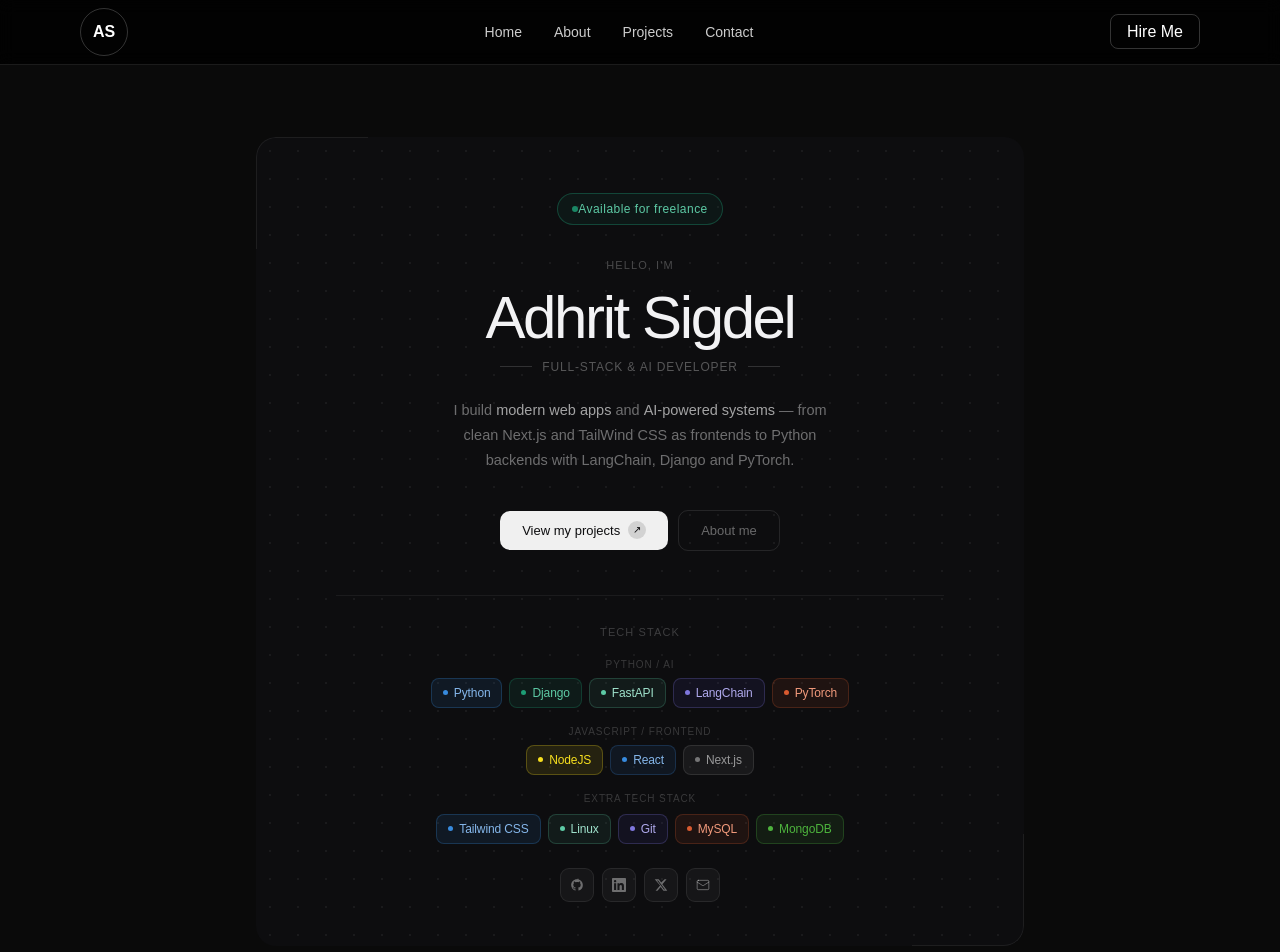
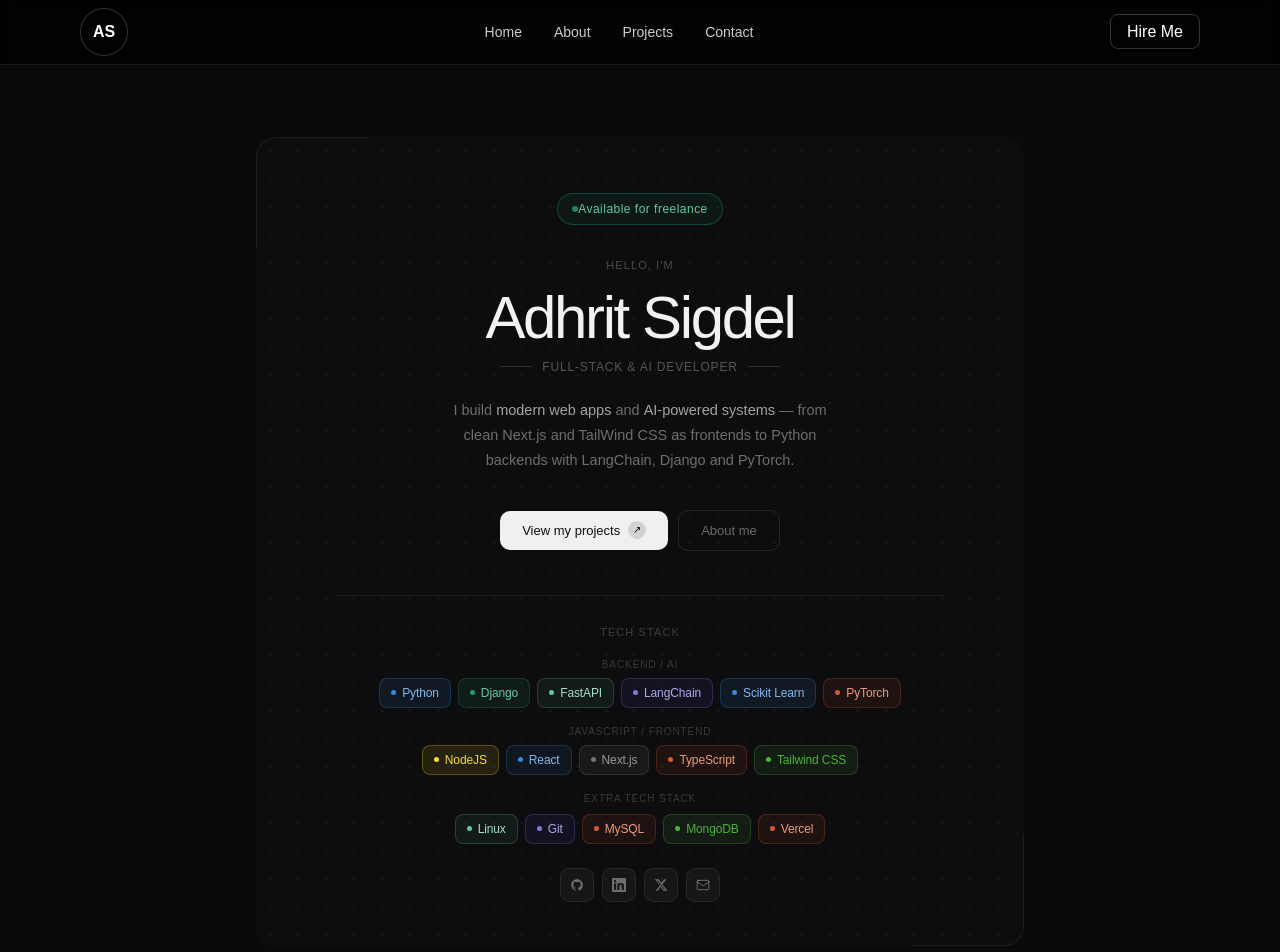
Before and after one commit to Crowk999/Protfolio_Site, a Next.js app in the folder my-personal-site/: page / in a window 1280 px wide. Shown: the top 952 px of the page. Built offline with nearby package versions, Linux system fonts and the light colour scheme.

Commit message:
Little Changes

```diff
--- a/my-personal-site/app/page.tsx
+++ b/my-personal-site/app/page.tsx
@@ -6,21 +6,24 @@ const pythonStack = [
   { label: "Django",    color: "text-[#5DCAA5] border-[#1D9E75]/25 bg-[#1D9E75]/10", dot: "bg-[#1D9E75]" },
   { label: "FastAPI",   color: "text-[#9FE1CB] border-[#5DCAA5]/22 bg-[#5DCAA5]/8",  dot: "bg-[#5DCAA5]" },
   { label: "LangChain", color: "text-[#AFA9EC] border-[#7F77DD]/25 bg-[#534AB7]/10", dot: "bg-[#7F77DD]" },
+  { label: "Scikit Learn",    color: "text-[#85B7EB] border-[#378ADD]/25 bg-[#378ADD]/10", dot: "bg-[#378ADD]" },
   { label: "PyTorch",   color: "text-[#F0997B] border-[#D85A30]/22 bg-[#D85A30]/9",  dot: "bg-[#D85A30]" },
 ];
 
 const jsStack = [
   {label: "NodeJS", color: "text-[#F7DF1E] border-[#F7DF1E]/25 bg-[#F7DF1E]/10", dot: "bg-[#F7DF1E]" },
-  { label: "React",   color: "text-[#85B7EB] border-[#378ADD]/22 bg-[#378ADD]/9",     dot: "bg-[#378ADD]" },
-  { label: "Next.js", color: "text-white/55 border-white/10 bg-white/5",              dot: "bg-white/40" },
+  { label: "React",   color: "text-[#85B7EB] border-[#378ADD]/22 bg-[#378ADD]/9", dot: "bg-[#378ADD]" },
+  { label: "Next.js", color: "text-white/55 border-white/10 bg-white/5",           dot: "bg-white/40" },
+  { label: "TypeScript",   color: "text-[#F0997B] border-[#D85A30]/22 bg-[#D85A30]/9", dot: "bg-[#D85A30]"},
+  {label: "Tailwind CSS", color: "text-[#4DB33D] border-[#4DB33D]/25 bg-[#4DB33D]/10", dot: "bg-[#4DB33D]"}
 ];
 
 const techStack = [
-  { label: "Tailwind CSS",  color: "text-[#85B7EB] border-[#378ADD]/25 bg-[#378ADD]/10", dot: "bg-[#378ADD]"},
   { label: "Linux", color: " text-[#9FE1CB] border-[#5DCAA5]/22 bg-[#5DCAA5]/8",  dot: "bg-[#5DCAA5]" },
   { label: "Git", color: "text-[#AFA9EC] border-[#7F77DD]/25 bg-[#534AB7]/10", dot: "bg-[#7F77DD]" },
   { label: "MySQL", color: " text-[#F0997B] border-[#D85A30]/22 bg-[#D85A30]/9",  dot: "bg-[#D85A30]" },
   { label: "MongoDB", color: "text-[#4DB33D] border-[#4DB33D]/25 bg-[#4DB33D]/10", dot: "bg-[#4DB33D]" },
+  { label: "Vercel",   color: "text-[#F0997B] border-[#D85A30]/22 bg-[#D85A30]/9",  dot: "bg-[#D85A30]" },
 ];
 
 export default function HeroSection() {
@@ -125,7 +128,7 @@ export default function HeroSection() {
             {/* Python / AI group */}
             <div className="flex flex-col gap-[6px]">
               <p className="font-mono text-[10px] uppercase tracking-[0.09em] text-white/18">
-                Python / AI
+                Backend / AI
               </p>
               <div className="flex flex-wrap justify-center gap-[7px]">
                 {pythonStack.map(({ label, color, dot }) => (
```
